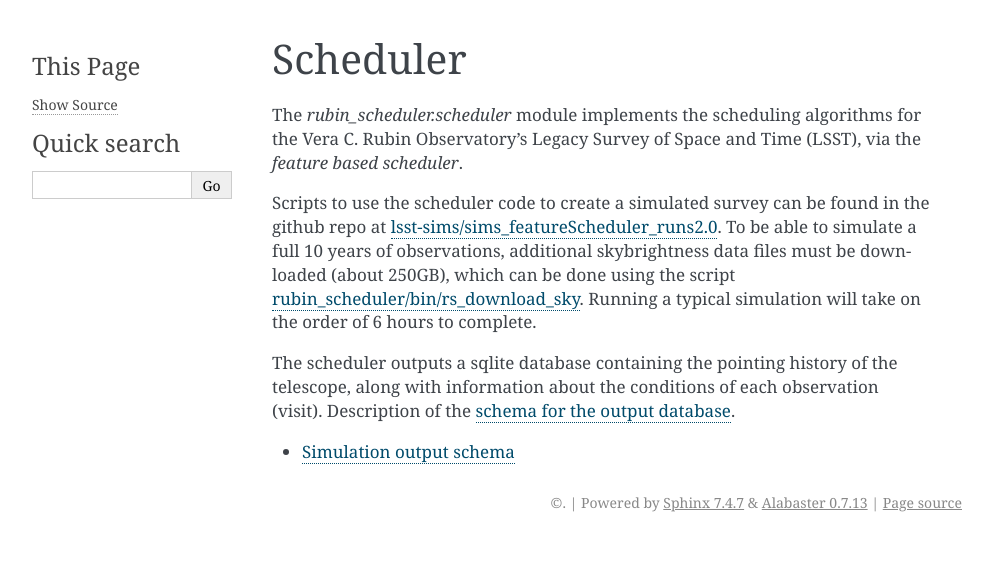
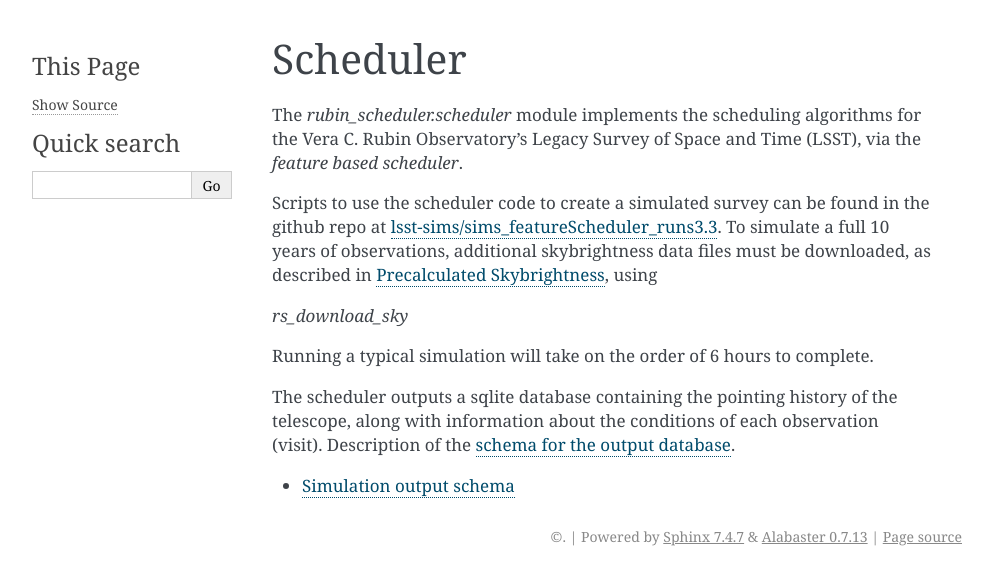
Before and after one commit to lsst/rubin_scheduler, a Sphinx documentation site: the page built from docs/fbs.rst, in a window 1280 px wide. Shown: the top 585 px of the page, without its empty margins (148-1141 px from the left). Built offline with Sphinx 7.4.7, drawn with Linux system fonts in a browser that asks for light colours.

Commit message:
Documentation tweaks

```diff
--- a/docs/api.rst
+++ b/docs/api.rst
@@ -16,4 +16,4 @@ API
 
     Utils <utils-api>
 
-    Data Download <data-api>
+    Data <data-api>
--- a/docs/fbs.rst
+++ b/docs/fbs.rst
@@ -10,18 +10,19 @@ The `rubin_scheduler.scheduler` module implements the scheduling algorithms for
 
 Scripts to use the scheduler code to create a simulated survey can be
 found in the github repo at
-`lsst-sims/sims_featureScheduler_runs2.0
-<https://github.com/lsst-sims/sims_featureScheduler_runs2.0>`_.
-To be able to simulate a full 10 years of observations, additional skybrightness
-data files must be downloaded (about 250GB), which can be done using the
-script `rubin_scheduler/bin/rs_download_sky <https://github.com/lsst/rubin_scheduler/bin/rs_download_sky>`_.
+`lsst-sims/sims_featureScheduler_runs3.3
+<https://github.com/lsst-sims/sims_featureScheduler_runs3.3>`_.
+To simulate a full 10 years of observations, additional skybrightness
+data files must be downloaded, as described in :ref:`Precalculated Skybrightness <skybrightness-pre>`, using
+
+`rs_download_sky`
+
 Running a typical simulation will take on the order of 6 hours to complete.
-
 
 The scheduler outputs a sqlite database containing the pointing history of
 the telescope, along with information about the conditions of each
 observation (visit).
-Description of the :doc:`schema for the output database <output-schema>`.
+Description of the :ref:`schema for the output database <output-schema>`.
 
 .. toctree::
 
--- a/docs/user-guide.rst
+++ b/docs/user-guide.rst
@@ -11,6 +11,6 @@ User Guide
 
     FBS Scheduler <fbs>
     Site Models <site-models>
-    (Precalculated) Skybrightness  <skybrightness-pre>
+    Precalculated Skybrightness <skybrightness-pre>
     Utils <utils>
     Data Download Utilities <data-download>
--- a/docs/utils.rst
+++ b/docs/utils.rst
@@ -6,6 +6,6 @@
 rubin_scheduler utils
 =====================
 
-The rubin_scheduler.utils module provides basic utilities that are useful throughout rubin_scheduler and rubin_sim.
+The `rubin_scheduler.utils` module provides basic utilities that are useful throughout rubin_scheduler and rubin_sim.
 These include utilities for tree generation in healpy and other healpix manipulation,
 coordinate transform utilities, as well as other useful tools.
```
Also changed, not shown: docs/fbs-api.rst (+16 -15 lines), 1 other file.
